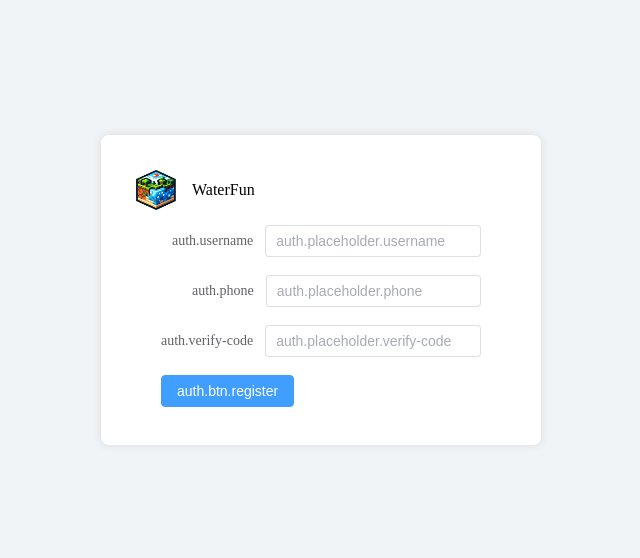
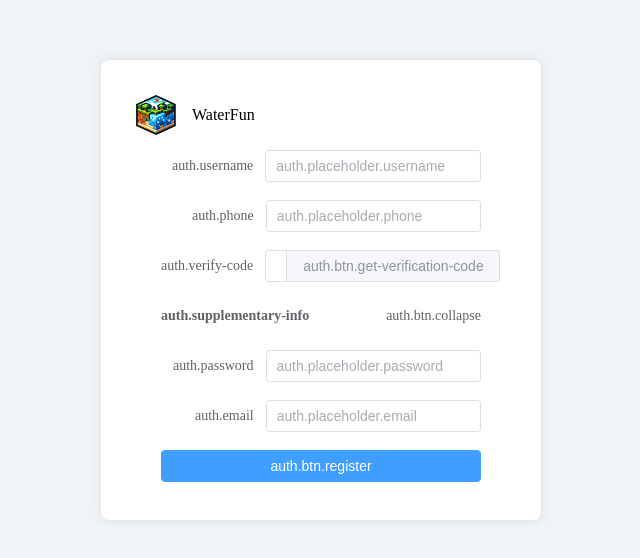
Before and after one commit to Danburen/waterfun-web-client, a Nuxt app: page /register in a window 1280 px wide. Shown: the part 110-668 px from the top of the page, without its empty margins (319-959 px from the left). Built offline with nearby package versions, Linux system fonts and the light colour scheme; no server answers.

Commit message:
improve register page

```diff
--- a/src/pages/login.vue
+++ b/src/pages/login.vue
@@ -25,6 +25,8 @@ const captchaImage = ref('');
 const passAuthForm = ref<FormInstance>();
 const fastAuthForm = ref<FormInstance>();
 const loginTab = ref<LoginTabType>('password');
+
+const buttonLoad = ref(false)
 
 const passLoginForm = reactive({
   username:'',
@@ -77,6 +79,7 @@ const submitForm = (form: FormInstance | undefined) => {
   form.validate(valid => {
     if(valid){
       request.post("auth/login",buildRequest()).then(res=>{
+        buttonLoad.value = true;
         console.log(res)
         ElMessage({
           message: i18n.t('message.success.login-success'),
@@ -94,6 +97,8 @@ const submitForm = (form: FormInstance | undefined) => {
           case 40006:
           case 40007: refCaptcha();break;
         }
+      }).finally(()=>{
+        buttonLoad.value = false;
       })
     }else{
       console.log("error");
@@ -222,7 +227,12 @@ onBeforeUnmount(() => {
               </el-input>
             </el-form-item>
             <el-form-item>
-              <el-button type="primary" class="login-btn" @click="submitForm(fastAuthForm)">{{ $t('auth.btn.login') }}</el-button>
+              <el-button
+                  type="primary"
+                  class="login-btn"
+                  @click="submitForm(fastAuthForm)"
+                  :loading = "buttonLoad"
+              >{{ $t('auth.btn.login') }}</el-button>
             </el-form-item>
           </el-form>
         </el-tab-pane>
--- a/src/pages/register.vue
+++ b/src/pages/register.vue
@@ -8,13 +8,16 @@ definePageMeta({
 })
 const registerFormRef = ref<FormInstance>()
 
+const buttonLoad = ref(false)
+const expandShow = ref(true)
+
 const registerForm = reactive({
   username: '',
   phone: '',
   smsCode: '',
 })
 
-const handleRegister = async () => {
+const handleRegister = () => {
 
 }
 
@@ -31,8 +34,7 @@ const handleRegister = async () => {
       <el-form-item :label = "$t('auth.username')" prop="username">
         <el-input
             :placeholder="$t('auth.placeholder.username')"
-            v-model="registerForm.username"
-        ></el-input>
+            v-model="registerForm.username"></el-input>
       </el-form-item>
       <el-form-item :label="$t('auth.phone')" prop="phone">
         <el-input :placeholder="$t('auth.placeholder.phone')" v-model="registerForm.phone"></el-input>
@@ -41,12 +43,35 @@ const handleRegister = async () => {
         <el-input
             v-model="registerForm.smsCode"
             :placeholder="$t('auth.placeholder.verify-code')"
-            class="login-input"
-        ></el-input>
-        <template #append>
-          <VerifyingCodeButton></VerifyingCodeButton>
-        </template>
+            class="login-input">
+          <template #append>
+            <VerifyingCodeButton></VerifyingCodeButton>
+          </template>
+        </el-input>
       </el-form-item>
+      <!-- 补充信息 -->
+      <el-form-item class="supplementary-info-container">
+          <el-text tag="b">{{ $t('auth.supplementary-info') }}</el-text>
+          <el-link underline="never" href="" @click.prevent="expandShow = !expandShow" class="expand-btn">
+            {{ expandShow ? $t('auth.btn.collapse') : $t('auth.btn.expand') }}</el-link>
+      </el-form-item>
+      <el-collapse-transition>
+        <div v-show="expandShow" class="supplementary-info-container">
+          <el-form-item :label="$t('auth.password')"  prop="password">
+            <el-input
+                type="password"
+                :placeholder="$t('auth.placeholder.password')"
+                class="login-input"
+                show-password></el-input>
+          </el-form-item>
+          <el-form-item :label="$t('auth.email')" prop="username">
+            <el-input
+                ref='usernameInputRef'
+                :placeholder="$t('auth.placeholder.email')"
+                class="login-input"></el-input>
+          </el-form-item>
+        </div>
+      </el-collapse-transition>
       <el-form-item>
         <el-button type="primary" class="login-btn" @click="">{{ $t('auth.btn.register') }}</el-button>
       </el-form-item>
@@ -55,7 +80,15 @@ const handleRegister = async () => {
 </template>
 
 <style scoped>
-.register-form{
+.register-form {
   width: 80%;
 }
+
+.login-btn {
+  width: 100%;
+}
+
+.supplementary-info-container .expand-btn {
+  margin-left: auto;
+}
 </style>
```
Also changed, not shown: i18n/locales/zh_CN.json (+6 -2 lines).
